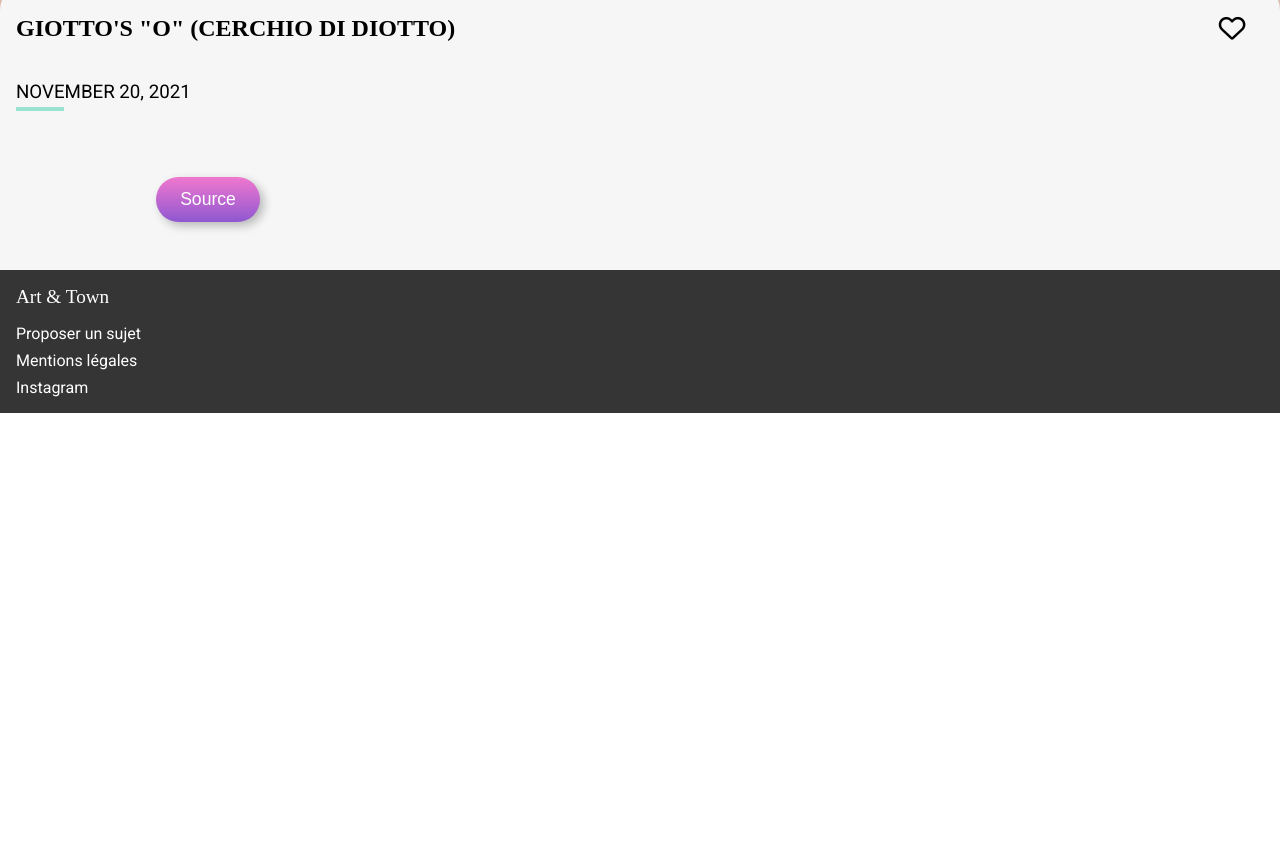
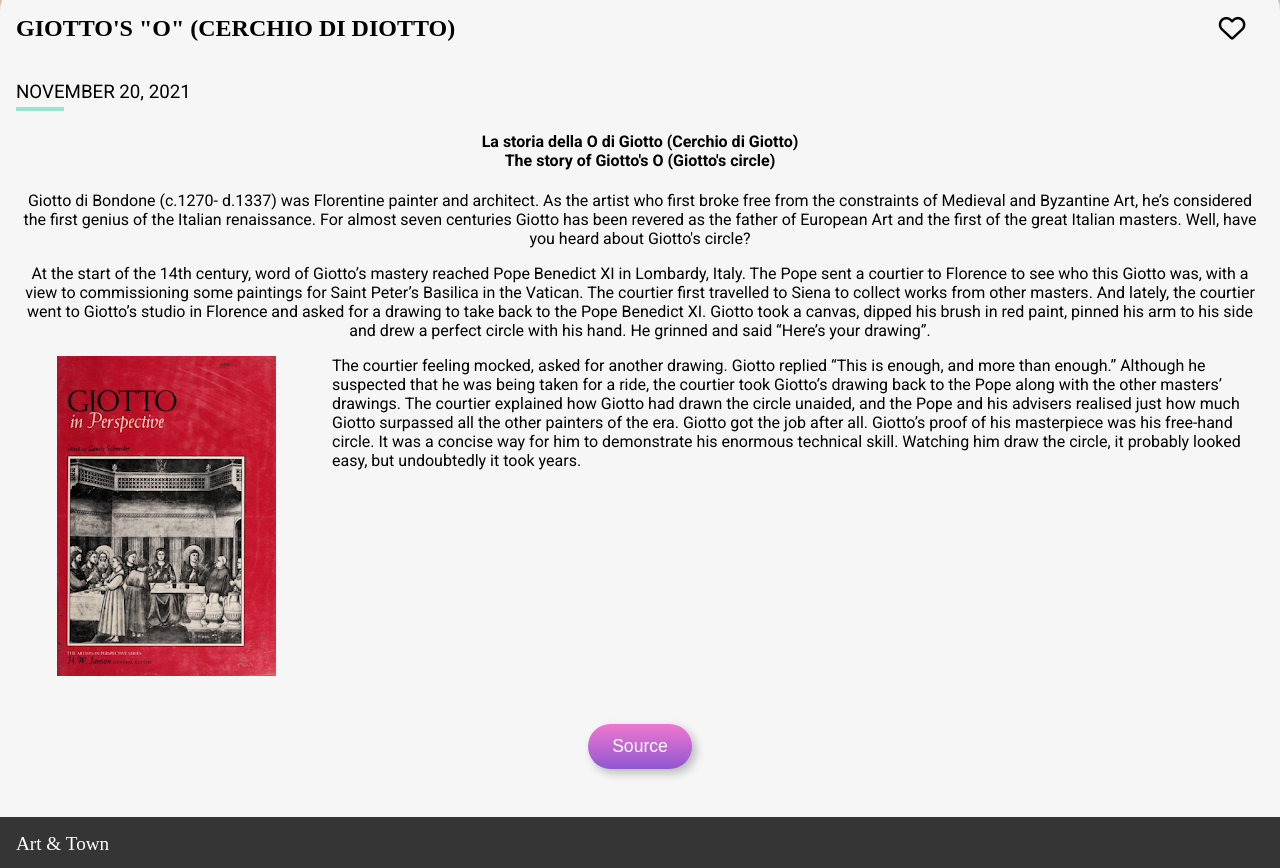
Before and after one commit to Joailys/Art-Town, a plain HTML site: page giotto.html in a window 1280 px wide. Shown: the part 542-1410 px from the top of the page. Before the commit the page ends 955 px from the top, so only its background shows below. Drawn offline with Linux system fonts and the light colour scheme; a web font is replaced by a local one.

Commit message:
1ere partie giotto
flex grid img

```diff
--- a/css/pages/_menupages.scss
+++ b/css/pages/_menupages.scss
@@ -17,6 +17,8 @@
       color: black;
     }
   }
+.aligner{
+text-align: center}
 
   .heroImg {
     max-width: 100%;
@@ -96,16 +98,33 @@
     }
   }
 
-  .submenus {
+  .entry {
     display: grid;
 
     @media (min-width:64rem) {
-      grid-template-columns: repeat(3,1fr);
+      grid-template-columns: repeat(1,1fr);
       column-gap: 1rem;
     }
   }
 
-  .submenu {
+.submenus {
+  display: grid;
+
+  @media (min-width:64rem) {
+    grid-template-columns: repeat(2);
+    grid-template-columns: 300px 1fr;
+    column-gap: 1rem;
+  }
+}
+
+.imgflex{
+  display: block;
+  margin: 0 auto ;
+
+}
+
+
+.submenu {
     max-width: 100%;
     overflow: hidden;
     padding: 0 1rem;
--- a/giotto.html
+++ b/giotto.html
@@ -25,9 +25,28 @@
         </button>
       </header>
 
-      <div class="submenus">
+      <div class="entry">
         <section class="submenu">
           <h3 class="submenu__title">November 20, 2021</h3>
+
+                <h4 class="aligner">La storia della O di Giotto (Cerchio di Giotto) <br>
+                  The story of Giotto's O (Giotto's circle)</h4>
+                <p class="aligner">Giotto di Bondone (c.1270- d.1337) was Florentine painter and architect. As the artist who first broke free from the constraints of Medieval and Byzantine Art, he’s considered the first genius of the Italian renaissance. For almost seven centuries Giotto has been revered as the father of European Art and the first of the great Italian masters. Well, have you heard about Giotto's circle?</p>
+                 <p class="aligner">At the start of the 14th century, word of Giotto’s mastery reached Pope Benedict XI in Lombardy, Italy. The Pope sent a courtier to Florence to see who this Giotto was, with a view to commissioning some paintings for Saint Peter’s Basilica in the Vatican. The courtier first travelled to Siena to collect works from other masters. And lately, the courtier went to Giotto’s studio in Florence and asked for a drawing to take back to the Pope Benedict XI. Giotto took a canvas, dipped his brush in red paint, pinned his arm to his side and drew a perfect circle with his hand. He grinned and said “Here’s your drawing”.</p>
+            <div class="submenus">
+              <img class="imgflex" src="./img/Ekran%20Resmi%202021-10-22%2020.03.54.png"/>
+              <p class="imgflex">The courtier feeling mocked, asked for another drawing.
+
+              Giotto replied “This is enough, and more than enough.”
+
+              Although he suspected that he was being taken for a ride, the courtier took Giotto’s drawing back to the Pope along with the other masters’ drawings.
+
+              The courtier explained how Giotto had drawn the circle unaided, and the Pope and his advisers realised just how much Giotto surpassed all the other painters of the era. Giotto got the job after all.
+
+
+              Giotto’s proof of his masterpiece was his free-hand circle. It was a concise way for him to demonstrate his enormous technical skill. Watching him draw the circle, it probably looked easy, but undoubtedly it took years.</p></div>
+            </section>
+      </div>
 
       <div class="wrapBtn">
         <button class="commandBtn">Source</button>
```
Also changed, not shown: css/base/main.css, img/Ekran Resmi 2021-10-22 20.03.54.png (added), 1 other file.
